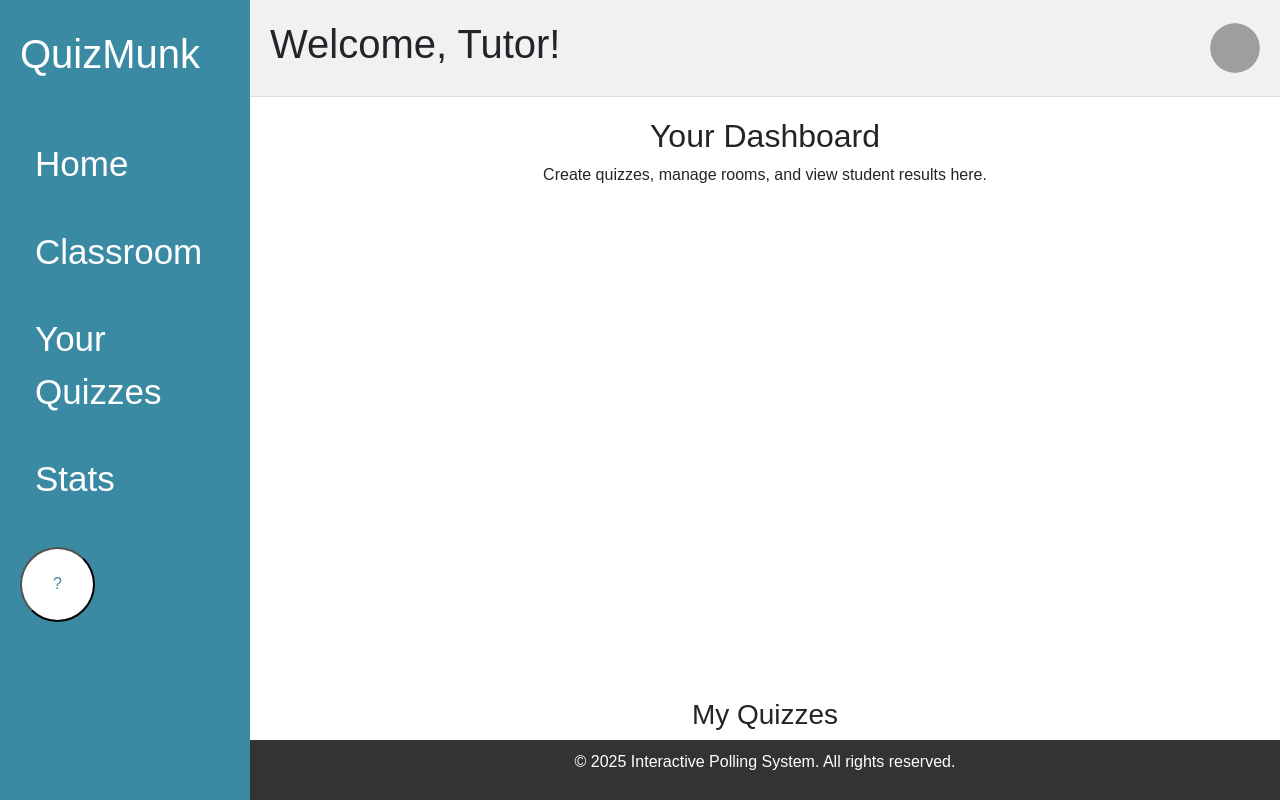
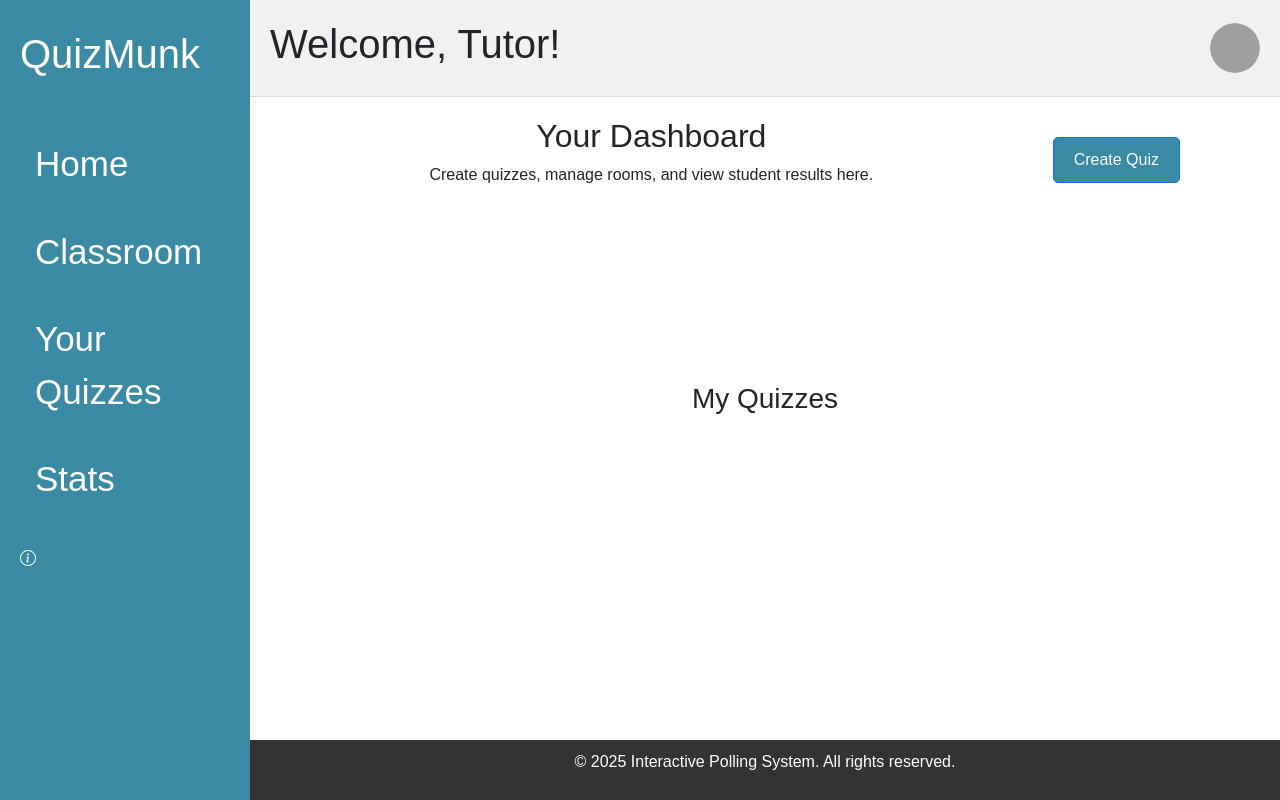
Before and after one commit to hm2412/Quizmunk, a Django app: template team-chipmunk/quizsite/app/templates/tutor_dashboard.html in a window 1280 px wide. Run offline with Django 3.2, Linux system fonts and the light colour scheme; the template is opened without the code that fills it, so the values that code supplies are empty; grey boxes are pictures that could not be loaded.

Commit message:
Change help button to a bootstrap icon

```diff
--- a/team-chipmunk/quizsite/app/static/css/tutor_dashboard.css
+++ b/team-chipmunk/quizsite/app/static/css/tutor_dashboard.css
@@ -72,6 +72,17 @@
     text-align: center;
     padding: 20px;
     overflow-x: hidden;
+}
+
+.dashboard-top {
+    display: flex;
+    justify-content: space-between; /* This will push content to the left and right */
+    align-items: center; /* This ensures that items are vertically centered */
+}
+
+button.btn-primary {
+    margin-left: auto; /* This pushes the button to the far right */
+    margin-right: 100px;
 }
 
 .button-group {
--- a/team-chipmunk/quizsite/app/templates/partials/tutor_navbar.html
+++ b/team-chipmunk/quizsite/app/templates/partials/tutor_navbar.html
@@ -1,4 +1,5 @@
 <header>
+    <link href="https://cdn.jsdelivr.net/npm/bootstrap-icons/font/bootstrap-icons.css" rel="stylesheet">
     <h1 class="title">QuizMunk</h1>
     <nav>
         <ul>
@@ -8,6 +9,6 @@
             <li><a href="#">Stats</a></li>
         </ul>
 
-        <button class="help-btn">?</button>
+        <i class="bi bi-info-circle"></i>
     </nav>
 </header>
--- a/team-chipmunk/quizsite/app/templates/tutor_dashboard.html
+++ b/team-chipmunk/quizsite/app/templates/tutor_dashboard.html
@@ -28,12 +28,15 @@
                     </div>
                 </div>
             </div>
+        <div class = "dashboard-top">
             <div class="dashboard_summary">
                 <section>
                     <h2>Your Dashboard</h2>
                     <p>Create quizzes, manage rooms, and view student results here.</p>
                 </section>
             </div>
+            <button type="button" class="btn btn-primary">Create Quiz</button>
+        </div>
             <section>
                 <h3>My Quizzes</h3>
                 <div class="card-group">
--- a/team-chipmunk/quizsite/app/views/dashboard_view.py
+++ b/team-chipmunk/quizsite/app/views/dashboard_view.py
@@ -37,5 +37,7 @@
             "quiz_description": "Test your math skills with this beginner-level quiz.",
         }
     ]
+    # this is what the code should be once it acc works quizzes = Quiz.objects.filter(tutorID=request.user.id).order_by('-ID')[:5]
+
 
     return render(request, 'tutor_dashboard.html', {"quizzes": quizzes})
```
